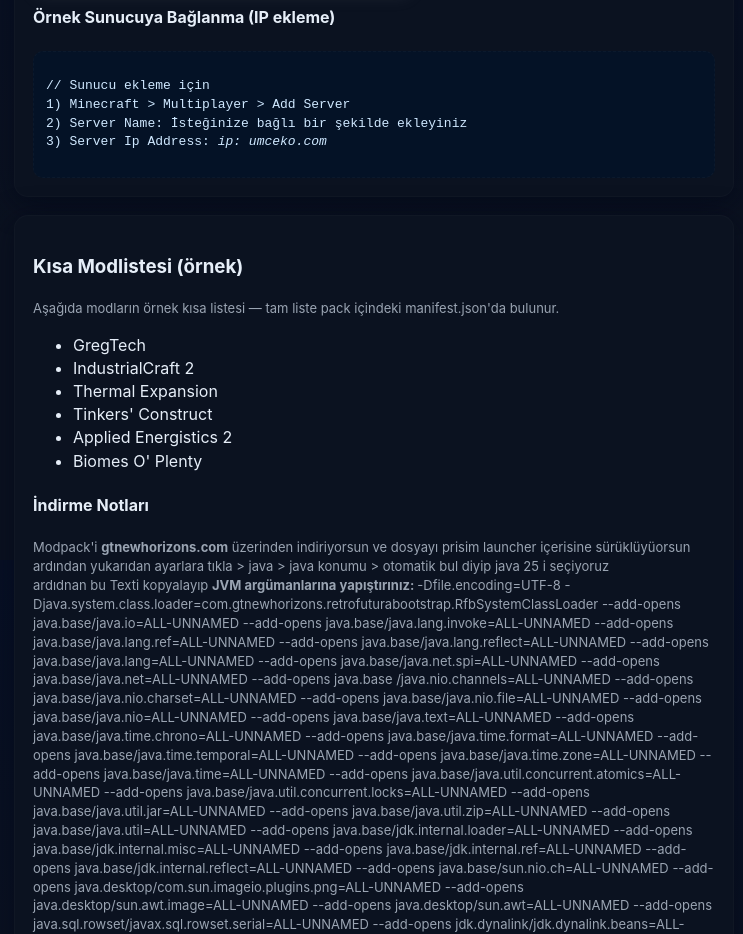
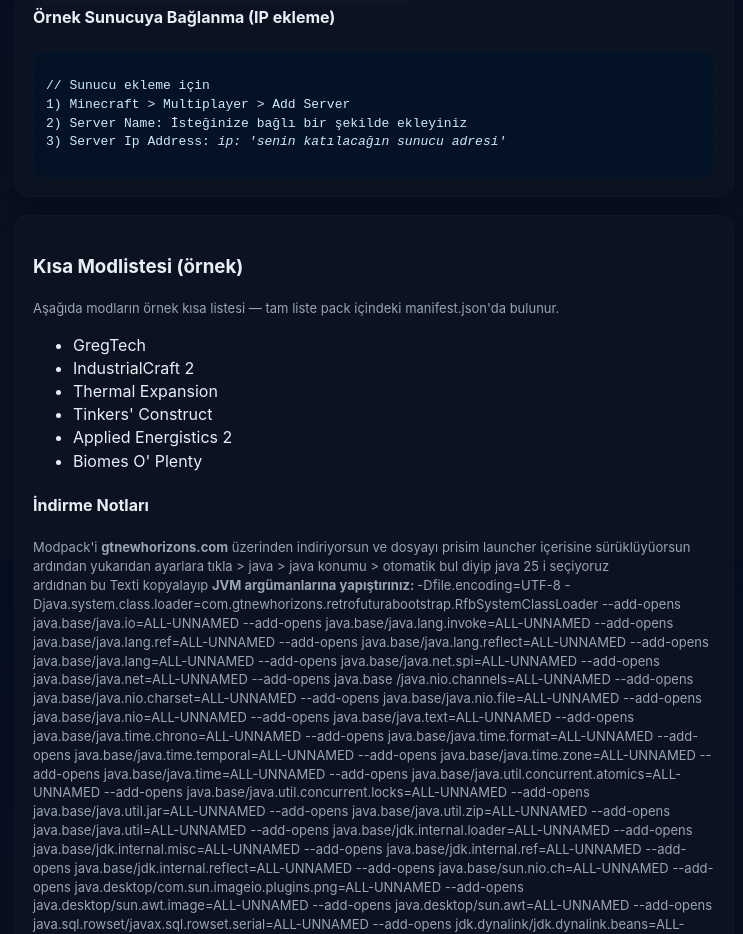
Before and after one commit to cankaan200772-code/cankaan200772-code.github.io, a website built with webpack: page index.html in a window 1280 px wide. Shown: the part 1040-1974 px from the top of the page, without its empty margins (76-819 px from the left). Built offline with nearby package versions, Linux system fonts and the light colour scheme.

Commit message:
güncelledim

```diff
--- a/index.html
+++ b/index.html
@@ -229,7 +229,7 @@
 <pre>// Sunucu ekleme için
 1) Minecraft > Multiplayer > Add Server
 2) Server Name: İsteğinize bağlı bir şekilde ekleyiniz
-3) Server Ip Address: <em>ip: umceko.com</em>
+3) Server Ip Address: <em>ip: 'senin katılacağın sunucu adresi'</em>
 </pre>
                     </div>
                 </div>
```
